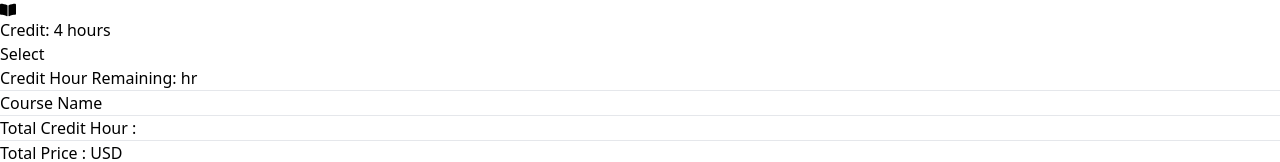
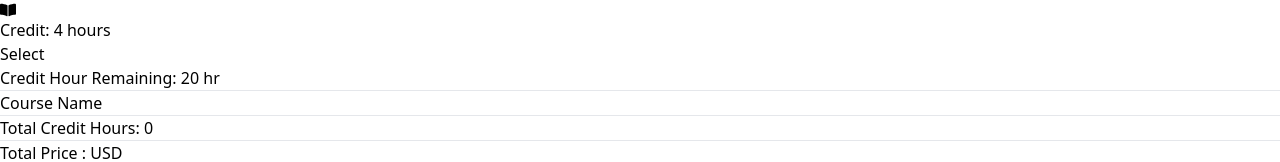
Before and after one commit to Rafiul23/assignment-07, a React (Vite) app: page / in a window 1280 px wide. Shown: the part 3882-4044 px from the top of the page. Built offline with nearby package versions, Linux system fonts and the light colour scheme.

Commit message:
renaibg credit hour and total credit hour are balanced by usestate

```diff
--- a/src/Components/Cart.jsx
+++ b/src/Components/Cart.jsx
@@ -1,14 +1,16 @@
 
 
-const Cart = () => {
+const Cart = ({remainingCredit, totalCredit}) => {
+
+
     return (
         <div className="bg-white p-4 rounded-xl">
-            <h2 className="text-[#2F80ED] text-xl font-bold">Credit Hour Remaining: hr </h2>
+            <h2 className="text-[#2F80ED] text-xl font-bold">Credit Hour Remaining: {remainingCredit} hr </h2>
             <hr />
             <h2 className="text-xl font-bold">Course Name</h2>
 
             <hr />
-            <p className="text-[#1C1B1BCC]">Total Credit Hour : </p>
+            <p className="text-[#1C1B1BCC]">Total Credit Hours: {totalCredit} </p>
             <hr />
             <p className="text-[#1C1B1BCC]">Total Price : USD</p>
         </div>
--- a/src/Components/Course.jsx
+++ b/src/Components/Course.jsx
@@ -1,6 +1,6 @@
 import {FaBookOpen} from 'react-icons/fa';
 
-function Course({ course }) {
+function Course({ course, handleCartSection }) {
     const { course_thumbnail, credit_hours, course_price, course_name, course_details } = course;
 
     return (
@@ -17,7 +17,7 @@ function Course({ course }) {
             </p>
             </div>
 
-            <button className='bg-[#2F80ED] text-white w-full p-2 mt-4 rounded-lg'>Select</button>
+            <button onClick={()=>handleCartSection(credit_hours, course_price)} className='bg-[#2F80ED] text-white w-full p-2 mt-4 rounded-lg'>Select</button>
         </div>
     );
 }
--- a/src/Components/MainContainer.jsx
+++ b/src/Components/MainContainer.jsx
@@ -6,6 +6,15 @@ import Cart from "./Cart";
 
 const MainContainer = () => {
     const [courses, setCourses] = useState([]);
+    const [remainingCredit, setRemaingCredit] = useState(20);
+    const [totalCredit, setTotalCredit] = useState(0);
+
+    const handleCartSection = (credit_hours, course_price) =>{
+        const newRemainingCredit = remainingCredit - credit_hours;
+        setRemaingCredit(newRemainingCredit);
+        const newTotalCredit = totalCredit + credit_hours;
+        setTotalCredit(newTotalCredit);
+    }
 
     useEffect(()=>{
         fetch('courses.json')
@@ -20,13 +29,16 @@ const MainContainer = () => {
                {
                     courses.map((course, idx)=> <Course
                     key={idx}
-                    course={course}>
+                    course={course}
+                    handleCartSection={handleCartSection}>
                     </Course>)
                 }
                </div>
             </div>
             <div className="w-1/4">
-                <Cart></Cart>
+                <Cart
+                remainingCredit={remainingCredit}
+                totalCredit={totalCredit}></Cart>
             </div>
         </div>
     );
```
